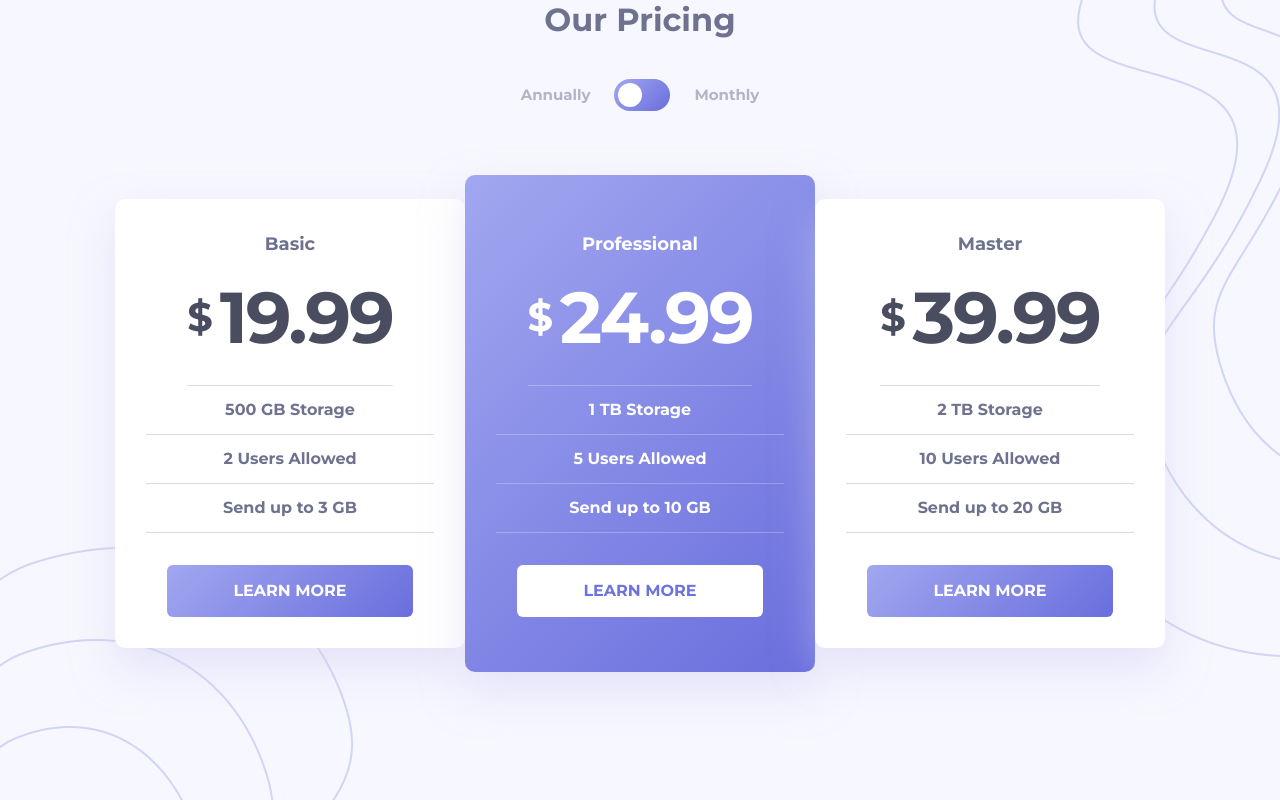
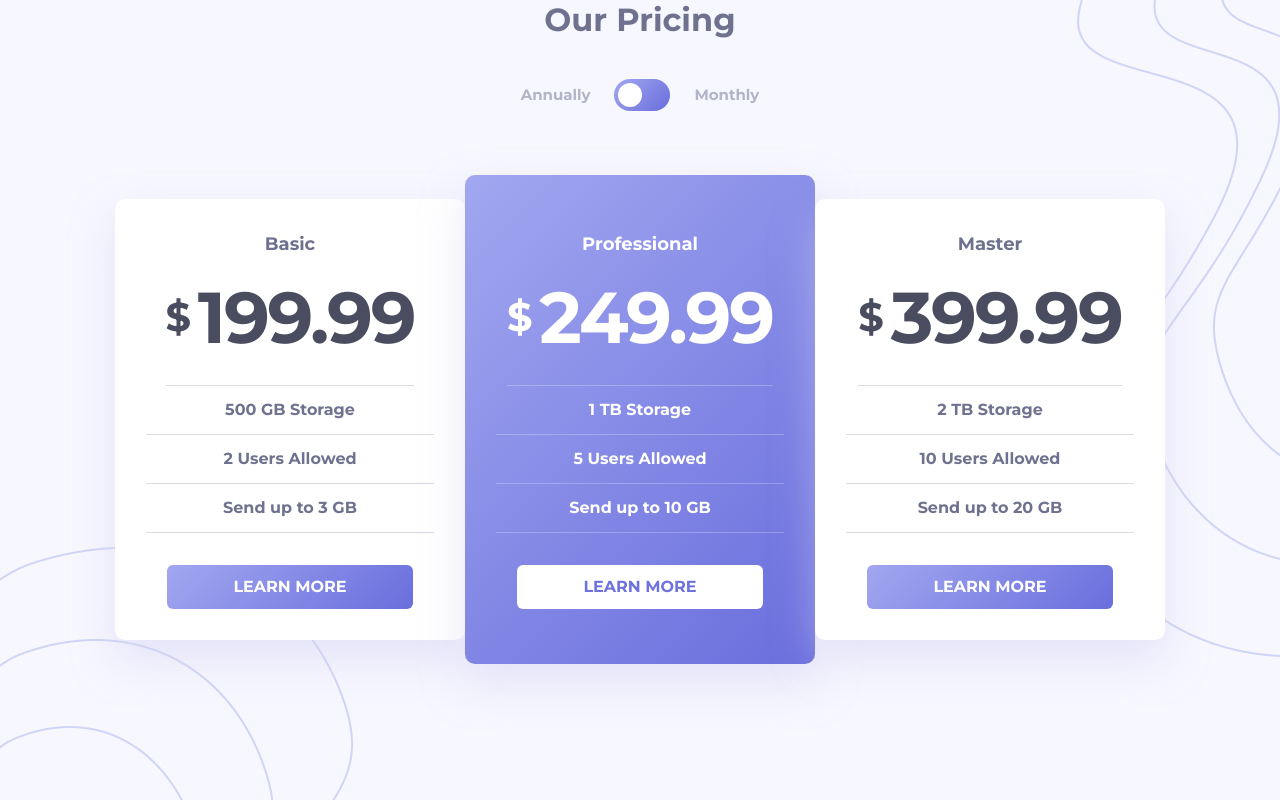
Before and after one commit to akramjonnuriddinov/001-pricing, a plain HTML site: page index.html in a window 1280 px wide. Both pictures are taken after a click on the label 642 px from the left and 95 px from the top of the page. Drawn offline with Linux system fonts and the light colour scheme.

Commit message:
Add js code and fix styles.css

```diff
--- a/css/styles.css
+++ b/css/styles.css
@@ -225,6 +225,7 @@ img {
     padding: 14px 66px;
     color: var(--card-link-text-color);
     border-radius: 6px;
+    line-height: 16px;
     text-decoration: none;
 }
 
--- a/index.html
+++ b/index.html
@@ -35,7 +35,7 @@
 
             <div class="card-list-wrapper">
                 <ul class="card-list">
-                    <li class="card-item" data-payment-anual="199.99" data-oylik="19.99">
+                    <li class="card-item" data-payment-anual="199.99" data-payment-monthly="19.99">
                         <h3 class="card-item-title">Basic</h3>
                         <span class="card-item-pricing">
                             <span class="card-item-pricing-text">$</span>
@@ -46,7 +46,7 @@
                         <p class="card-item-info">Send up to 3 GB</p>
                         <a class="card-item-link" href="#">LEARN MORE</a>
                     </li>
-                    <li class="card-item card-active" data-payment-anual="249.99" data-oylik="24.99">
+                    <li class="card-item card-active" data-payment-anual="249.99" data-payment-monthly="24.99">
                         <h3 class="card-item-title">Professional</h3>
                         <span class="card-item-pricing">
                             <span class="card-item-pricing-text">$</span>
@@ -57,7 +57,7 @@
                         <p class="card-item-info">Send up to 10 GB</p>
                         <a class="card-item-link card-link-active" href="#">LEARN MORE</a>
                     </li>
-                    <li class="card-item" data-payment-anual="399.99" data-oylik="39.99">
+                    <li class="card-item" data-payment-anual="399.99" data-payment-monthly="39.99">
                         <h3 class="card-item-title">Master</h3>
                         <span class="card-item-pricing">
                             <span class="card-item-pricing-text">$</span>
--- a/js/app.js
+++ b/js/app.js
@@ -1,7 +1,17 @@
-const elsPaymentPeriodRadio = querySelectorAll('[name="payment_period"]');
+const elsPaymentPeriodRadio = document.querySelectorAll('[name="payment_period"]');
+const elsPaymentPricingValue = document.querySelectorAll('.card-item-pricing-number');
 
 elsPaymentPeriodRadio.forEach(function (elPaymentPeriodRadio) {
     elPaymentPeriodRadio.addEventListener('change', function () {
-        console.log(elPaymentPeriodRadio.value);
+        const period = elPaymentPeriodRadio.value;
+        if (period === 'anual') {
+            elsPaymentPricingValue.forEach(function(elPrice) {
+                elPrice.textContent = elPrice.closest('.card-item').dataset.paymentAnual;
+            });
+        } else {
+            elsPaymentPricingValue.forEach(function(elPrice) {
+                elPrice.textContent = elPrice.closest('.card-item').dataset.paymentMonthly;
+            });
+        }
     });
 });
```
